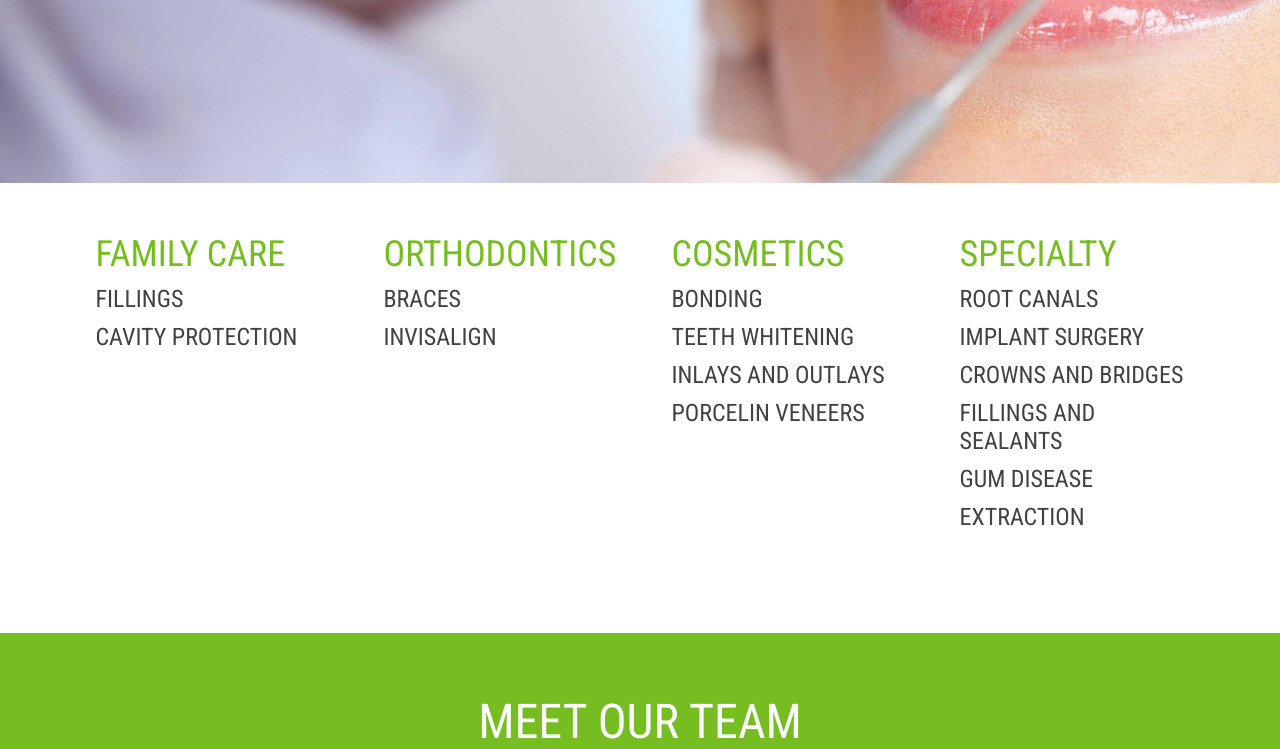
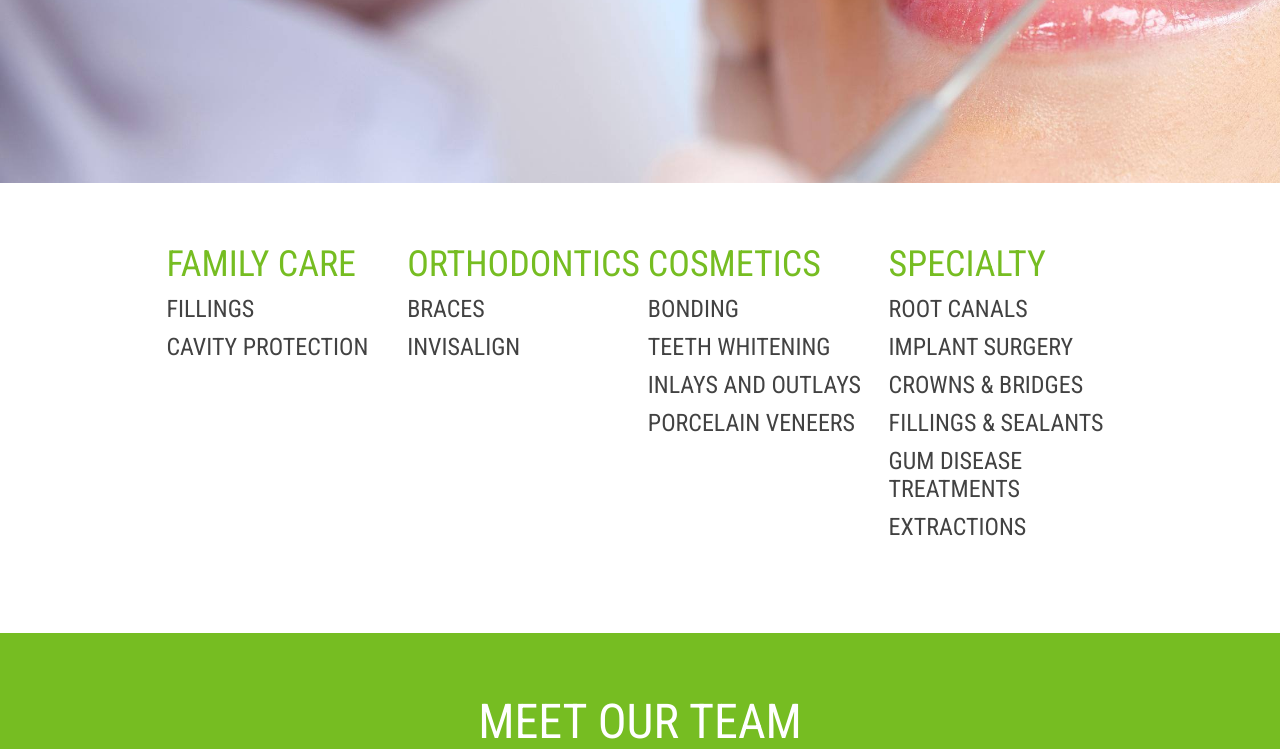
Before and after one commit to dsun092/drkarem, a PHP site: page /index.html in a window 1280 px wide; the page is wider, and only the part inside the window is pictured. Shown: the part 867-1616 px from the top of that part. Run offline with PHP 8.4, Linux system fonts and the light colour scheme; some libraries are stand-ins or nearby versions; some web fonts are replaced.

Commit message:
text to arabic

```diff
--- a/css/main.css
+++ b/css/main.css
@@ -224,15 +224,16 @@
 	justify-content:space-around;
 }
 .services>a{
-	width:90%;
-	display:flex;
-	justify-content:space-around;
+	display: flex;
+    margin-left: 13%;
+    justify-content: space-between;
+    margin-right: 13%;
 }
 
 .service_column1, .service_column2, .service_column3, .service_column4{
 	width:225px;
 	position:relative;
-	top:50px;
+	top:60px;
 }
 
 .service_header{
--- a/index.html
+++ b/index.html
@@ -76,37 +76,83 @@
 		<a name="service">
 		<div class="service_column1">
 			<div class="service_header">
-				FAMILY CARE
+				<div><span class="en">FAMILY CARE</span></div>
+				<div><span class="ar">الخدمة العائلية</span></div>
 			</div>
-			<div class="service_row">FILLINGS</div>
-			<div class="service_row">CAVITY PROTECTION</div>
+			<div class="service_row">
+				<div><span class="en">FILLINGS</span></div>
+				<div><span class="ar">الحشوات</span></div>
+			</div>
+			<div class="service_row">
+				<div><span class="en">CAVITY PROTECTION</span></div>
+				<div><span class="ar">الوقاية من التسوس</span></div>
+			</div>
 		</div>
 		<div class="service_column2">
 			<div class="service_header">
-				ORTHODONTICS
+				<div><span class="en">ORTHODONTICS</span></div>
+				<div><span class="ar">تقويم الاسنان</span></div>
 			</div>
-			<div class="service_row">BRACES</div>
-			<div class="service_row">INVISALIGN</div>
+			<div class="service_row">
+				<div><span class="en">BRACES</span></div>
+				<div><span class="ar">التقويم المعدني</span></div>
+			</div>
+			<div class="service_row">
+				<div><span class="en">INVISALIGN</span></div>
+				<div><span class="ar">التقويم الشفاف</span></div>
+			</div>
 		</div>
 		<div class="service_column3">
 			<div class="service_header">
-				COSMETICS
+				<div><span class="en">COSMETICS</span></div>
+				<div><span class="ar">التجميل</span></div>
 			</div>
-			<div class="service_row">BONDING</div>
-			<div class="service_row">TEETH WHITENING</div>
-			<div class="service_row">INLAYS AND OUTLAYS</div>
-			<div class="service_row">PORCELIN VENEERS</div>
+			<div class="service_row">
+				<div><span class="en">BONDING</span></div>
+				<div><span class="ar">الحشوة التجميلية</span></div>
+			</div>
+			<div class="service_row">
+				<div><span class="en">TEETH WHITENING</span></div>
+				<div><span class="ar">تبييض الاسنان</span></div>
+			</div>
+			<div class="service_row">
+				<div><span class="en">INLAYS AND OUTLAYS</span></div>
+				<div><span class="ar">ترصيع الأسنان</span></div>
+			</div>
+			<div class="service_row">
+				<div><span class="en">PORCELAIN VENEERS</span></div>
+				<div><span class="ar">العدسات التجميلية</span></div>
+			</div>
 		</div>
 		<div class="service_column4">
 			<div class="service_header">
-				SPECIALTY
+				<div><span class="en">SPECIALTY</span></div>
+				<div><span class="ar">التخصصات</span></div>
 			</div>
-			<div class="service_row">ROOT CANALS</div>
-			<div class="service_row">IMPLANT SURGERY</div>
-			<div class="service_row">CROWNS AND BRIDGES</div>
-			<div class="service_row">FILLINGS AND SEALANTS</div>
-			<div class="service_row">GUM DISEASE</div>
-			<div class="service_row">EXTRACTION</div>
+			<div class="service_row">
+				<div><span class="en">ROOT CANALS</span></div>
+				<div><span class="ar">علاج الجذور</span></div>
+			</div>
+			<div class="service_row">
+				<div><span class="en">IMPLANT SURGERY</span></div>
+				<div><span class="ar">عمليات زرع الاسنان</span></div>
+			</div>
+			<div class="service_row">
+				<div><span class="en">CROWNS & BRIDGES</span></div>
+				<div><span class="ar">التيجان و الجسور</span></div>
+			</div>
+			<div class="service_row">
+				<div><span class="en">FILLINGS & SEALANTS</span></div>
+				<div><span class="ar">عمل طبقة خاصة لوقاية الاسنان من التسوس</span></div>
+			</div>
+			<div class="service_row">
+				<div><span class="en">GUM DISEASE TREATMENTS</span></div>
+				<div><span class="ar">معالجة أمراض اللثة</span></div>
+			</div>
+			<div class="service_row">
+				<div><span class="en">EXTRACTIONS</span></div>
+				<div><span class="ar">خلع الاسنان</span></div>
+			</div>
 		</div>
 		</a>
 	</div>
```
